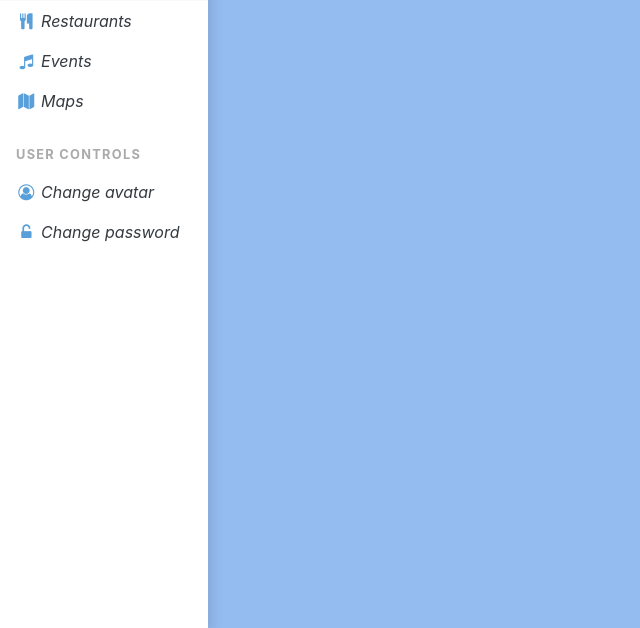
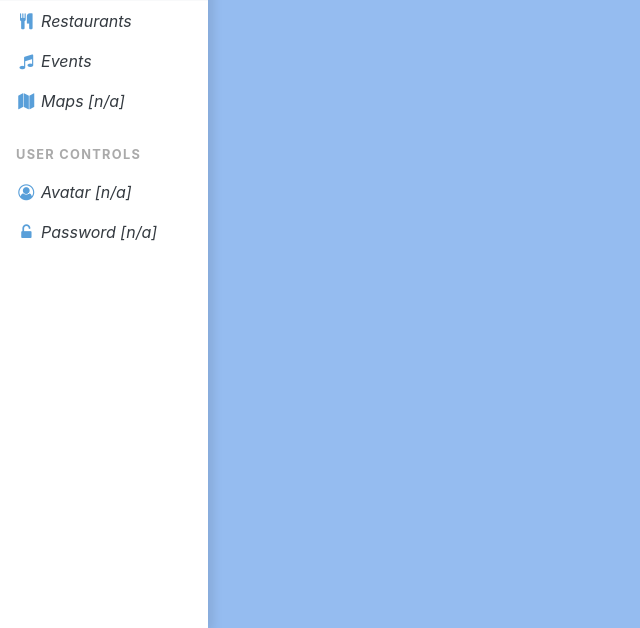
Before and after one commit to aliravn/CF-CR12-Valeria, a PHP site: page /home.php in a window 1280 px wide. Shown: the part 225-853 px from the top of the page, without its empty margins (0-640 px from the left). Run offline with PHP 8.4, Linux system fonts and the light colour scheme; the visitor is signed in with stand-in values (Sample User, id 1); data that the repository does not hold is empty.

Commit message:
update link names in user sidebar

```diff
--- a/user_sidebar.php
+++ b/user_sidebar.php
@@ -38,7 +38,7 @@ if(!isset($_SESSION['user'])) {
 		<li class="nav-item">
 			<a href="sarahmaps.php" class="nav-link text-dark font-italic">
 				<i class="fa fa-map sidebar-link fa-fw"></i>
-				Maps
+				Maps [n/a]
 			</a>
 		</li>
 	</ul>
@@ -48,13 +48,13 @@ if(!isset($_SESSION['user'])) {
 		<li class="nav-item">
 			<a href="#" class="nav-link text-dark font-italic">
 				<i class="fa fa-user-circle-o sidebar-link fa-fw"></i>
-				Change avatar
+				Avatar [n/a]
 			</a>
 		</li>
 		<li class="nav-item">
 			<a href="#" class="nav-link text-dark font-italic">
 				<i class="fa fa-unlock-alt sidebar-link fa-fw"></i>
-				Change password
+				Password [n/a]
 			</a>
 		</li>
 	</ul>
```
